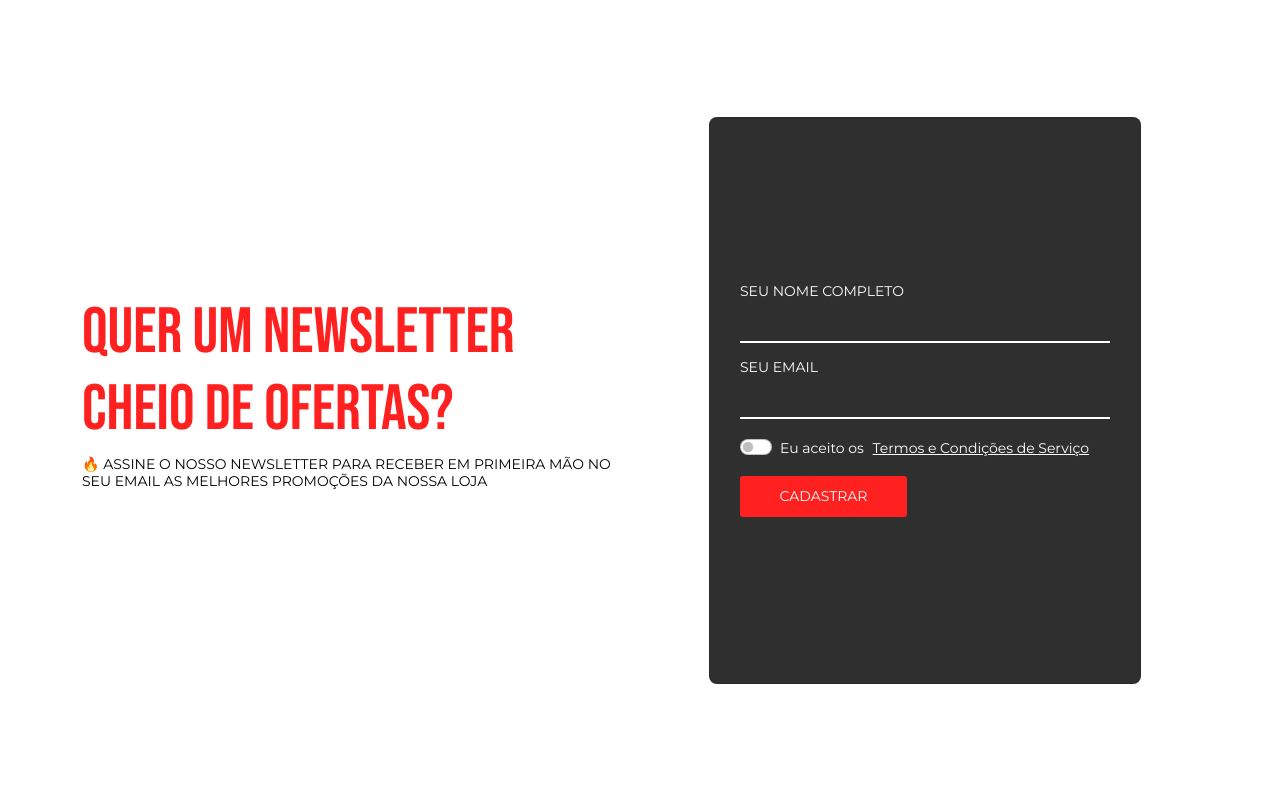
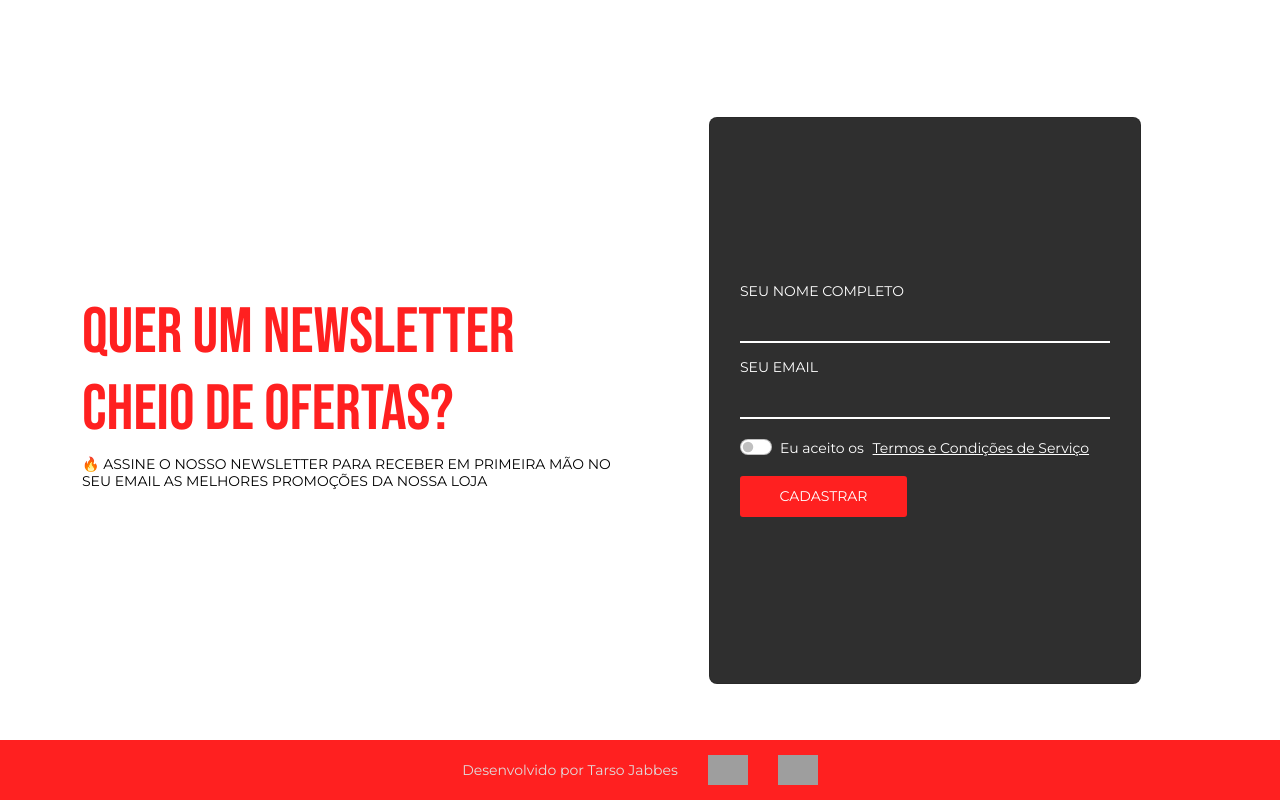
Before and after one commit to tarsojabbes/landing-page-ofertas, a React (Create React App) app: page / in a window 1280 px wide. Shown: the top 800 px of the page. Built offline with nearby package versions, Linux system fonts and the light colour scheme; grey boxes are pictures that could not be loaded.

Commit message:
Adição do Footer

```diff
--- a/src/App.js
+++ b/src/App.js
@@ -1,5 +1,6 @@
 import React from 'react'
 import SegundaPagina from './SegundaPagina'
+import Footer from './Footer'
 
 export default function App() {
   return (
@@ -28,6 +29,7 @@ export default function App() {
       <div style={{ backgroundColor: "#2F2F2F" }}>
         <SegundaPagina />
       </div>
+      <Footer />
     </>
   )
 }
--- /dev/null
+++ b/src/Footer.js
@@ -0,0 +1,14 @@
+import React from 'react'
+
+export default function Footer() {
+    return (
+        <>
+            <div className="footer">
+                <a id="footer-link" href="/" className="frase">Desenvolvido por Tarso Jabbes</a>
+                <a id="footer-link" href="/" className="tarso">Tarso Jabbes</a>
+                <a id="footer-link" href="https://github.com/tarsojabbes" target="_blank" rel="noreferrer noopener"><img className="footer-img" src="https://iconmonstr.com/wp-content/g/gd/makefg.php?i=../assets/preview/2012/png/iconmonstr-github-1.png&r=224&g=220&b=220" alt="Github" /></a>
+                <a id="footer-link" href="https://linkedin.com/in/tarsojabbes/" target="_blank" rel="noreferrer noopener"><img className="footer-img" src="https://iconmonstr.com/wp-content/g/gd/makefg.php?i=../assets/preview/2012/png/iconmonstr-linkedin-4.png&r=224&g=220&b=220" alt="LinkedIn" /></a>
+            </div>
+        </>
+    )
+}
--- a/src/index.css
+++ b/src/index.css
@@ -159,7 +159,6 @@ button:hover {
 
 img {
   height: 150px;
-  padding-bottom: 15px;
 }
 
 #mac {
@@ -181,3 +180,57 @@ h4 {
   line-height: 22px;
   color: #FF2020;
 }
+
+.footer {
+  display: flex;
+  justify-content: center;
+  align-items: center;
+  background-color: #FF2020;
+  width: 100%;
+  height: 60px;
+  position: fixed;
+  bottom: 0px;
+  color: #e0dcdc;
+}
+
+#footer-link {
+  color: #e0dcdc;
+  text-decoration: none;
+  width: fit-content;
+  padding: 0px 15px;
+}
+
+#footer-link:hover {
+  color: #e0dcdc;
+}
+
+.footer-img {
+  height: 30px;
+}
+.frase {
+  font-family: Montserrat;
+  font-style: normal;
+  font-weight: normal;
+  font-size: 14px;
+  line-height: 17px;
+  color: #FFF;
+}
+
+.tarso {
+  display: none;
+  font-family: Montserrat;
+  font-style: normal;
+  font-weight: normal;
+  font-size: 14px;
+  line-height: 17px;
+  color: #FFF;
+}
+
+@media (max-width: 991px){
+  .frase {
+    display: none;
+  }
+  .tarso{
+    display: block;
+  }
+}
```
